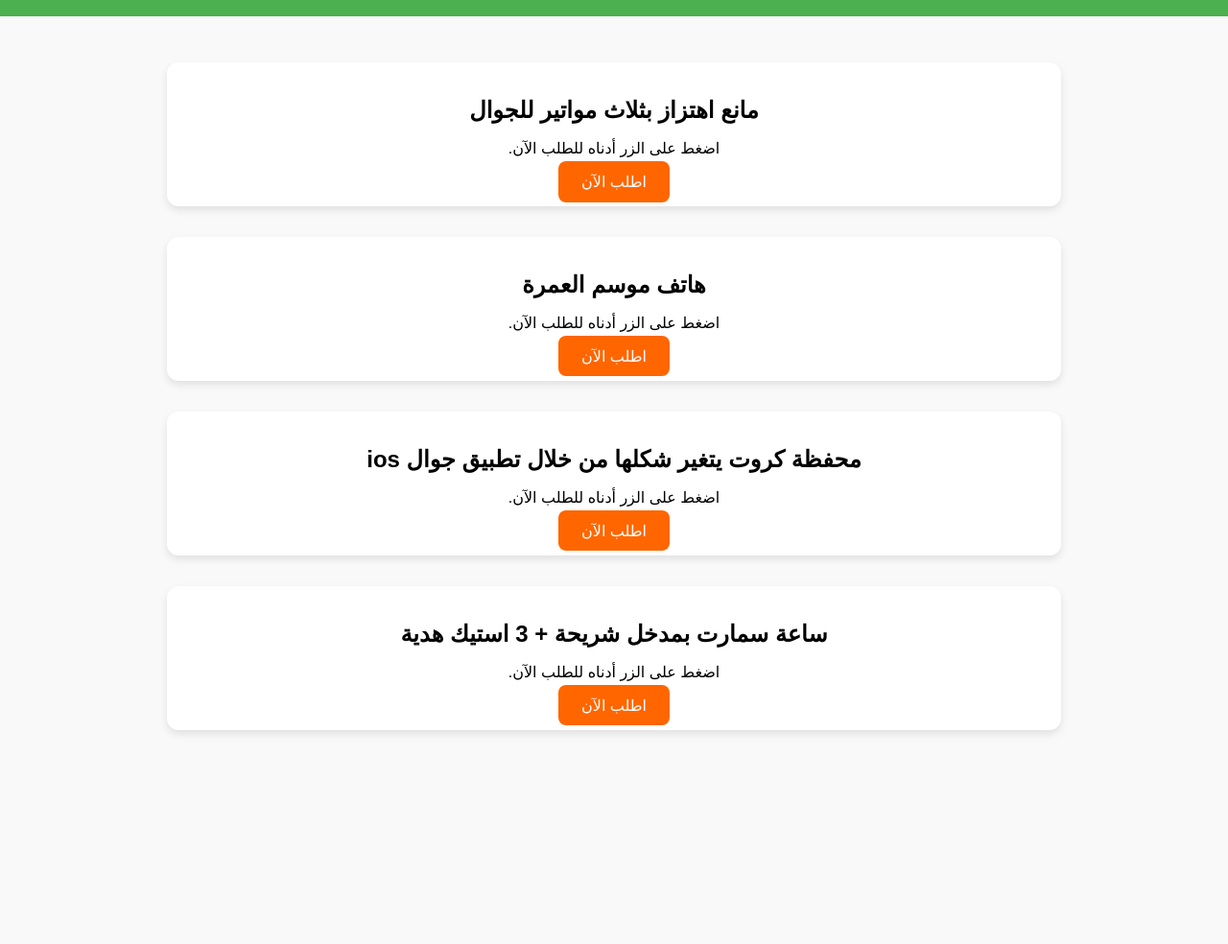
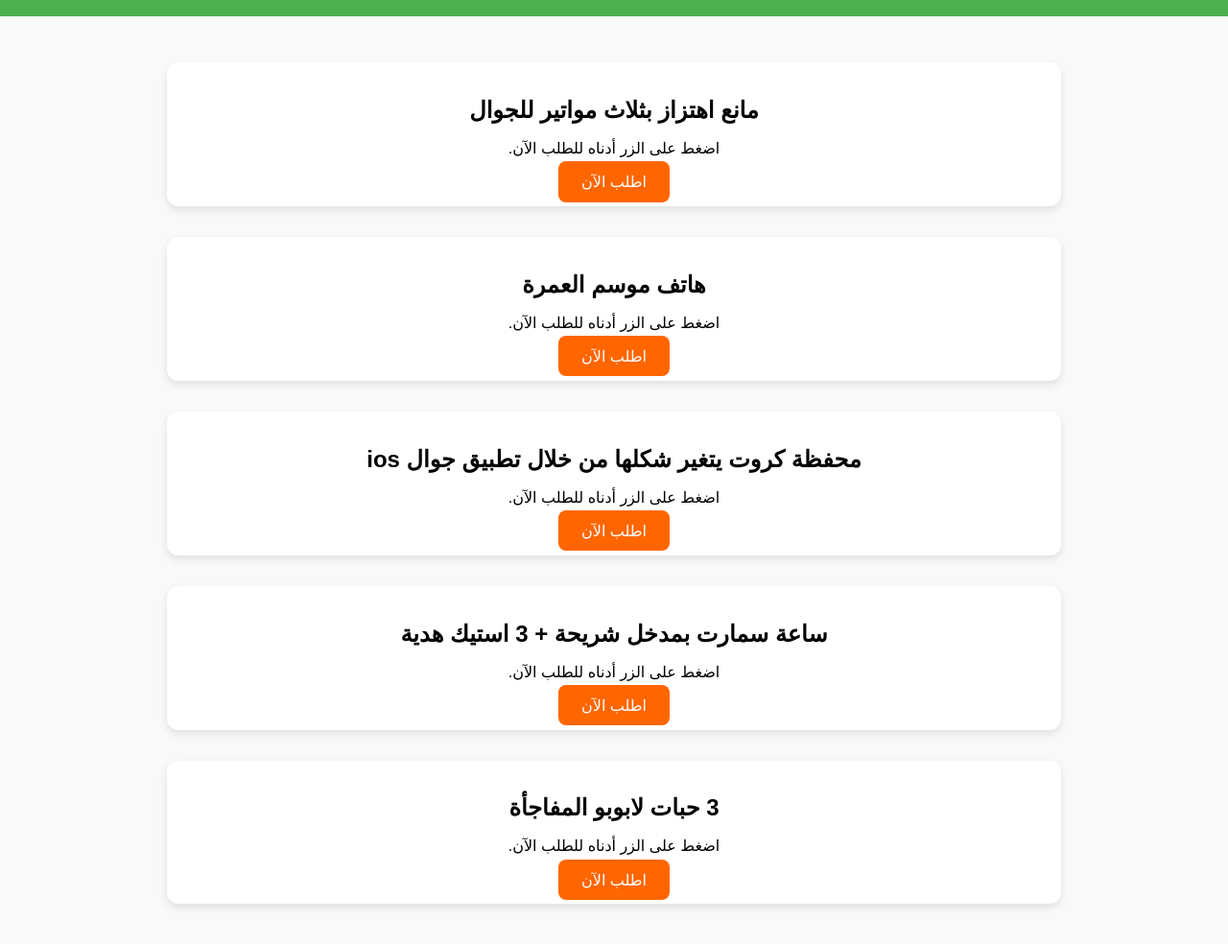
Before and after one commit to amroA12/store, a plain HTML site: page index.html in a window 1280 px wide. Shown: the part 96-1080 px from the top of the page at 96% size. Before the commit the page ends 905 px from the top, so only its background shows below. Drawn offline with Linux system fonts and the light colour scheme.

Commit message:
Update index.html

```diff
--- a/index.html
+++ b/index.html
@@ -78,6 +78,11 @@
             <p>اضغط على الزر أدناه للطلب الآن.</p>
             <a class="order-btn" href="https://damenkom-orders.com?id=2fed6fcc-d2b0-4ed9-8750-9b54859ba9f7" target="_blank">اطلب الآن</a>
         </div>
+        <div class="product">
+            <h2>3 حبات لابوبو المفاجأة</h2>
+            <p>اضغط على الزر أدناه للطلب الآن.</p>
+            <a class="order-btn" href="https://damenkom-orders.com?id=20de7a77-b4e2-4858-b17b-29a2bee966a2" target="_blank">اطلب الآن</a>
+        </div>
     </div>
 </body>
 </html>
```
